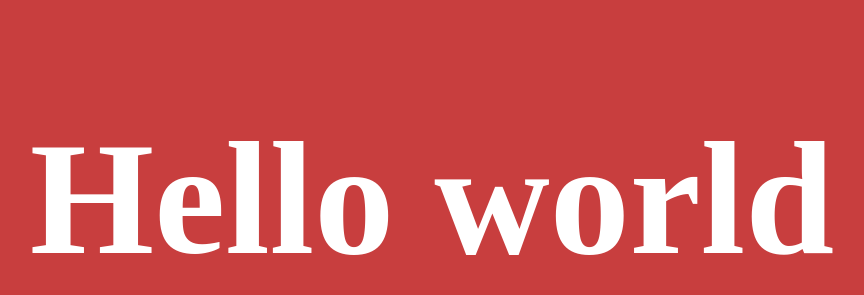
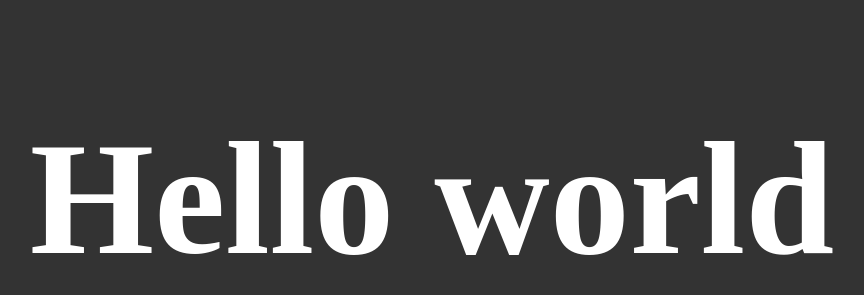
Before and after one commit to aamirhabbib/test_project, a plain HTML site: page index.html in a window 1280 px wide. Shown: the whole page, without its empty margins (208-1072 px from the left). Drawn offline with Linux system fonts and the light colour scheme.

Commit message:
my first commit

```diff
--- a/index.html
+++ b/index.html
@@ -6,7 +6,7 @@
     <title>Document</title>
     <style>
         body{
-            background-color: rgb(200, 62, 62);
+            background-color: #333;
             color: white;
             text-align: center;
             font-size: 5rem;
```
